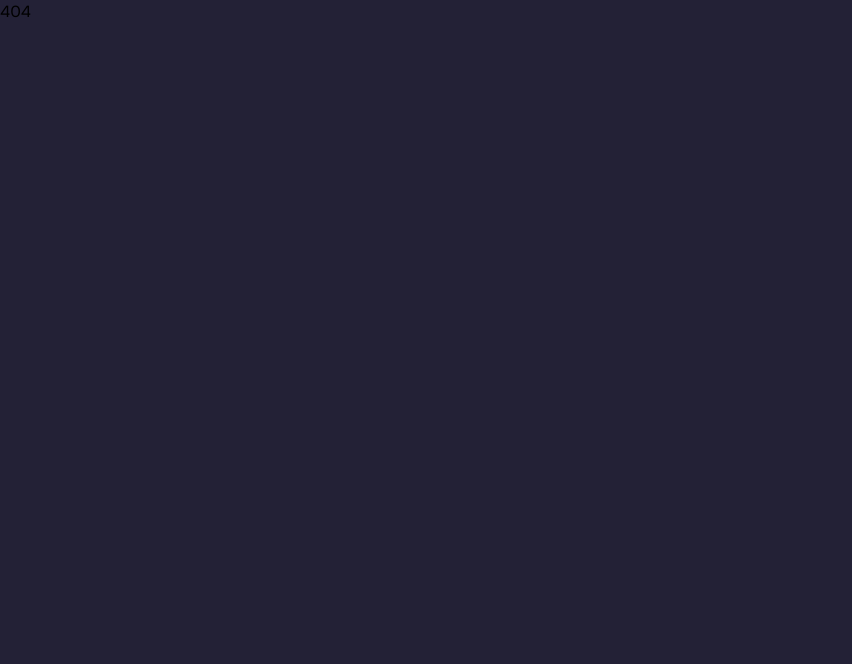
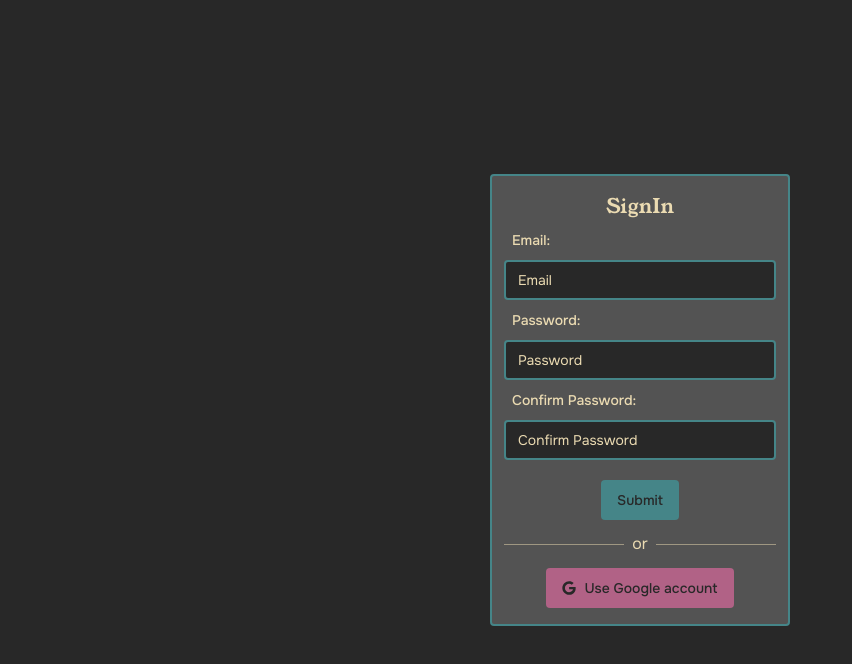
Before and after one commit to CalebeCopello/SNA, a React (Vite) app in the folder frontend/: page /signin in a window 1280 px wide. Shown: the top 664 px of the page, without its empty margins (0-852 px from the left). Built offline with nearby package versions, Linux system fonts and the light colour scheme.

Commit message:
signin screen done

```diff
--- a/frontend/src/App.tsx
+++ b/frontend/src/App.tsx
@@ -2,10 +2,11 @@ import { BrowserRouter, Routes, Route } from 'react-router-dom';
 import Index from './pages/index/Index';
 import Login from './pages/login/Login';
 import './App.css';
+import Signin from './pages/signin/Signin';
 
 function App() {
-	// document.body.classList.add('gruvboxDark')
-	document.body.classList.add('rosePineMoon')
+	document.body.classList.add('gruvboxDark')
+	// document.body.classList.add('rosePineMoon')
 	// document.body.classList.add('gruvbox')
 	document.body.classList.add('bg-background')
 	return (
@@ -21,6 +22,10 @@ function App() {
 						element={<Login />}
 					/>
 					<Route
+						path='/signin'
+						element={<Signin />}
+					/>
+					<Route
 						path='*'
 						element={<div>404</div>}
 					/>
--- a/frontend/src/constants/styles.ts
+++ b/frontend/src/constants/styles.ts
@@ -2,8 +2,9 @@ const styleH1: string = `font-YoungSerif text-xl text-textColor`;
 const styleFormBorder: string = `px-1 py-4 border-2 border-color05 rounded bg-white/20`;
 const styleFormItem: string = `m-2`;
 const styleFormLabel: string = `mx-2 my-auto text-textColor`;
-const styleFormMessage: string = `mx-2 text-color02`;
+const styleFormMessage: string = `bg-color02/20 border border-color02 rounded text-textColor p-1`;
 const styleInput: string = `rounded border-2 border-color05 text-textColor`;
-const styleButton: string = `bg-color05 hover:bg-color13 rounded`
+const styleButton: string = `text-color01 bg-color05 hover:bg-color13 rounded`
+const styleButton2: string = `text-color01 bg-color06 hover:bg-color14 rounded`
 
-export { styleH1, styleFormBorder, styleFormItem, styleFormLabel, styleFormMessage, styleInput, styleButton };
+export { styleH1, styleFormBorder, styleFormItem, styleFormLabel, styleFormMessage, styleInput, styleButton, styleButton2 };
--- a/frontend/src/pages/login/Login.tsx
+++ b/frontend/src/pages/login/Login.tsx
@@ -8,7 +8,7 @@ import { useForm } from 'react-hook-form';
 import { z } from 'zod';
 import { FaGoogle } from 'react-icons/fa';
 
-import { styleH1, styleFormBorder, styleFormItem, styleFormLabel, styleFormMessage, styleInput, styleButton } from '../../constants/styles';
+import { styleH1, styleFormBorder, styleFormItem, styleFormLabel, styleFormMessage, styleInput, styleButton, styleButton2 } from '../../constants/styles';
 
 const formSchema = z.object({
 	email: z.string().email({ message: 'Email is required' }).trim().toLowerCase(),
@@ -33,8 +33,8 @@ const Login = () => {
 	}
 
 	useEffect(() => {
-		// setTimeout(() => setPageLoading(false), 1200);
-		setPageLoading(false);
+		setTimeout(() => setPageLoading(false), 1200);
+		// setPageLoading(false);
 	}, []);
 
 	console.log(pageLoading);
@@ -43,7 +43,7 @@ const Login = () => {
 		<>
 			<div className='h-screen flex items-center justify-center'>
 				{pageLoading ? (
-					<Skeleton className='w-[300px] h-[285px] rounded bg-color08' />
+					<Skeleton className='w-[300px] h-[350px] rounded bg-color08' />
 				) : (
 					<div className={`flex w-[300px] ${styleFormBorder}`}>
 						<div className='flex-row w-full'>
@@ -107,10 +107,10 @@ const Login = () => {
 									<div className="self-center border-textColor/50 border-t w-full"></div>
 								</div>
 								<div className='mt-3 flex'>
-									<Button className='mx-auto border rounded'>
-										<FaGoogle className='text-textColor' />
-										<span className="ml-2 text-textColor">
-										Google
+									<Button className={`mx-auto ${styleButton2}`}>
+										<FaGoogle className='text-color01' />
+										<span className="ml-2">
+										Use Google account
 										</span>
 									</Button>
 								</div>
--- a/frontend/src/pages/signin/Signin.tsx
+++ b/frontend/src/pages/signin/Signin.tsx
@@ -1,16 +1,31 @@
+import { useEffect, useState } from 'react';
 import { Skeleton } from '@/components/ui/skeleton';
-
+import { Button } from '@/components/ui/button';
+import { Form, FormControl, FormField, FormItem, FormLabel, FormMessage } from '@/components/ui/form';
+import { Input } from '@/components/ui/input';
 import { zodResolver } from '@hookform/resolvers/zod';
 import { useForm } from 'react-hook-form';
 import { z } from 'zod';
+import { FaGoogle } from 'react-icons/fa';
 
-const formSchema = z.object({
-	email: z.string().email({message:"Email is required"}).trim().toLowerCase(),
-	password: z.string().min(4, { message: "Password must be at least 4 characters long."}).max(20, { message: "Max password lenght is 20 characters long."}),
-	confirmPassword: z.string().min(4, { message: "Password must be at least 4 characters long."}).max(20, { message: "Max password lenght is 20 characters long."})
-});
+import { styleH1, styleFormBorder, styleFormItem, styleFormLabel, styleFormMessage, styleInput, styleButton, styleButton2 } from '../../constants/styles';
 
-const Signin = () => {
+const formSchema = z
+	.object({
+		email: z.string().email({ message: 'Email is required' }).trim().toLowerCase(),
+		password: z.string().min(4).max(20),
+		confirmPassword: z.string().min(4).max(20),
+	})
+	.refine(
+		(data) => {
+			return data.password === data.confirmPassword;
+		},
+		{ message: 'Passwords do not match', path: ['confirmPassword'] }
+	);
+
+const SignIn = () => {
+	const [pageLoading, setPageLoading] = useState<boolean>(true);
+
 	const form = useForm<z.infer<typeof formSchema>>({
 		resolver: zodResolver(formSchema),
 		defaultValues: {
@@ -23,21 +38,112 @@ const Signin = () => {
 	function onSubmit(values: z.infer<typeof formSchema>) {
 		// Do something with the form values.
 		// ✅ This will be type-safe and validated.
-		console.log(values)
-		}
+		console.log(values);
+	}
+
+	useEffect(() => {
+		setTimeout(() => setPageLoading(false), 1200);
+		// setPageLoading(false);
+	}, []);
+
+	console.log(pageLoading);
 
 	return (
 		<>
 			<div className='h-screen flex items-center justify-center'>
-				<div className='flex w-[320px] border-2 border-color03 rounded'>
-					<div className='flex w-full'>
-						<h1 className='mx-auto font-YoungSerif'>LogIn</h1>
-						<div className=''></div>
+				{pageLoading ? (
+					<Skeleton className='w-[300px] h-[350px] rounded bg-color08' />
+				) : (
+					<div className={`flex w-[300px] ${styleFormBorder}`}>
+						<div className='flex-row w-full'>
+							<h1 className={`text-center ${styleH1}`}>SignIn</h1>
+							<div className=''>
+								<Form {...form}>
+									<form
+										onSubmit={form.handleSubmit(onSubmit)}
+										className='flex-row'
+									>
+										<FormField
+											control={form.control}
+											name='email'
+											render={({ field }) => (
+												<FormItem className={`${styleFormItem}`}>
+													<FormLabel className={`${styleFormLabel}`}>Email:</FormLabel>
+													<FormControl>
+														<Input
+															placeholder='Email'
+															className={`${styleInput}`}
+															{...field}
+														/>
+													</FormControl>
+													<FormMessage className={`${styleFormMessage}`} />
+												</FormItem>
+											)}
+										/>
+										<FormField
+											control={form.control}
+											name='password'
+											render={({ field }) => (
+												<FormItem className={`${styleFormItem}`}>
+													<FormLabel className={`${styleFormLabel}`}>Password:</FormLabel>
+													<FormControl>
+														<Input
+															placeholder='Password'
+															className={`${styleInput}`}
+															type='password'
+															{...field}
+														/>
+													</FormControl>
+													<FormMessage className={`${styleFormMessage}`} />
+												</FormItem>
+											)}
+										/>
+										<FormField
+											control={form.control}
+											name='confirmPassword'
+											render={({ field }) => (
+												<FormItem className={`${styleFormItem}`}>
+													<FormLabel className={`${styleFormLabel}`}>Confirm Password:</FormLabel>
+													<FormControl>
+														<Input
+															placeholder='Confirm Password'
+															className={`${styleInput}`}
+															type='password'
+															{...field}
+														/>
+													</FormControl>
+													<FormMessage className={`${styleFormMessage}`} />
+												</FormItem>
+											)}
+										/>
+										<div className='flex flex-col items-center'>
+											<Button
+												className={`${styleButton} mt-3`}
+												type='submit'
+											>
+												Submit
+											</Button>
+										</div>
+									</form>
+								</Form>
+								<div className='mt-3 mx-2 flex'>
+									<div className='self-center border-textColor/50 border-t w-full'></div>
+									<span className='mx-2 text-textColor flex-grow-1'>or</span>
+									<div className='self-center border-textColor/50 border-t w-full'></div>
+								</div>
+								<div className='mt-3 flex'>
+									<Button className={`mx-auto ${styleButton2}`}>
+										<FaGoogle className='text-color01' />
+										<span className='ml-2 text-color01'>Use Google account</span>
+									</Button>
+								</div>
+							</div>
+						</div>
 					</div>
-				</div>
+				)}
 			</div>
 		</>
 	);
 };
 
-export default Signin;
+export default SignIn;
```
